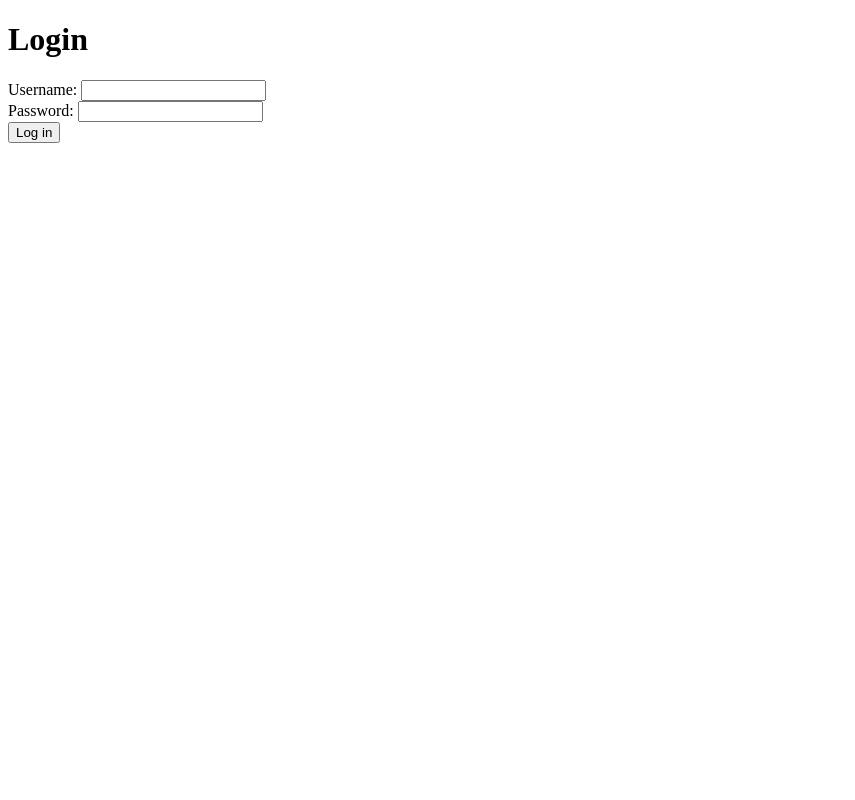
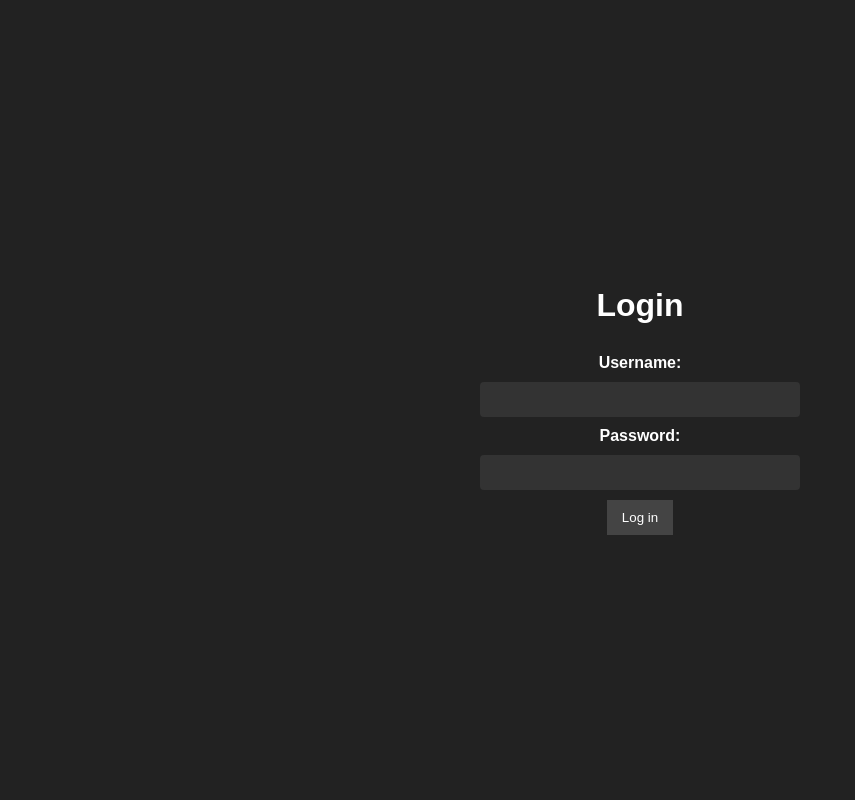
Before and after one commit to mullinmax/purrs, a Flask app: page /login in a window 1280 px wide. Shown: the whole page, without its empty margins (0-855 px from the left). Run offline with Flask 3, Linux system fonts and the light colour scheme.

Commit message:
much prettier login page

```diff
--- a/templates/html/login.jinja
+++ b/templates/html/login.jinja
@@ -2,8 +2,70 @@
 <html>
 <head>
     <title>Login</title>
+    <style>
+        body {
+            background-color: #222;
+            color: #fff;
+            font-family: Arial, sans-serif;
+            display: flex;
+            align-items: center;
+            justify-content: center;
+            height: 100vh;
+            margin: 0;
+        }
+
+        .container {
+            text-align: center;
+        }
+
+        h1 {
+            color: #fff;
+            margin-bottom: 30px;
+        }
+
+        form {
+            margin-top: 20px;
+        }
+
+        label {
+            display: block;
+            margin-bottom: 10px;
+            font-weight: bold;
+        }
+
+        input[type="text"],
+        input[type="password"] {
+            padding: 10px;
+            width: 300px;
+            background-color: #333;
+            color: #fff;
+            border: none;
+            border-radius: 4px;
+            margin-bottom: 10px;
+        }
+
+        button[type="submit"] {
+            padding: 10px 15px;
+            background-color: #444;
+            color: #fff;
+            border: none;
+            cursor: pointer;
+        }
+
+        .flash-messages {
+            margin-top: 10px;
+        }
+
+        .flash-message {
+            padding: 5px;
+            background-color: #c0392b;
+            color: #fff;
+            margin-bottom: 5px;
+        }
+    </style>
 </head>
 <body>
+    <div class="container">
         <h1>Login</h1>
         {% with messages = get_flashed_messages() %}
             {% if messages %}
@@ -27,5 +89,6 @@
                 <button type="submit">Log in</button>
             </div>
         </form>
+    </div>
 </body>
 </html>
```
Also changed, not shown: README.md. Lines whose indentation alone changed are shown as unchanged.
